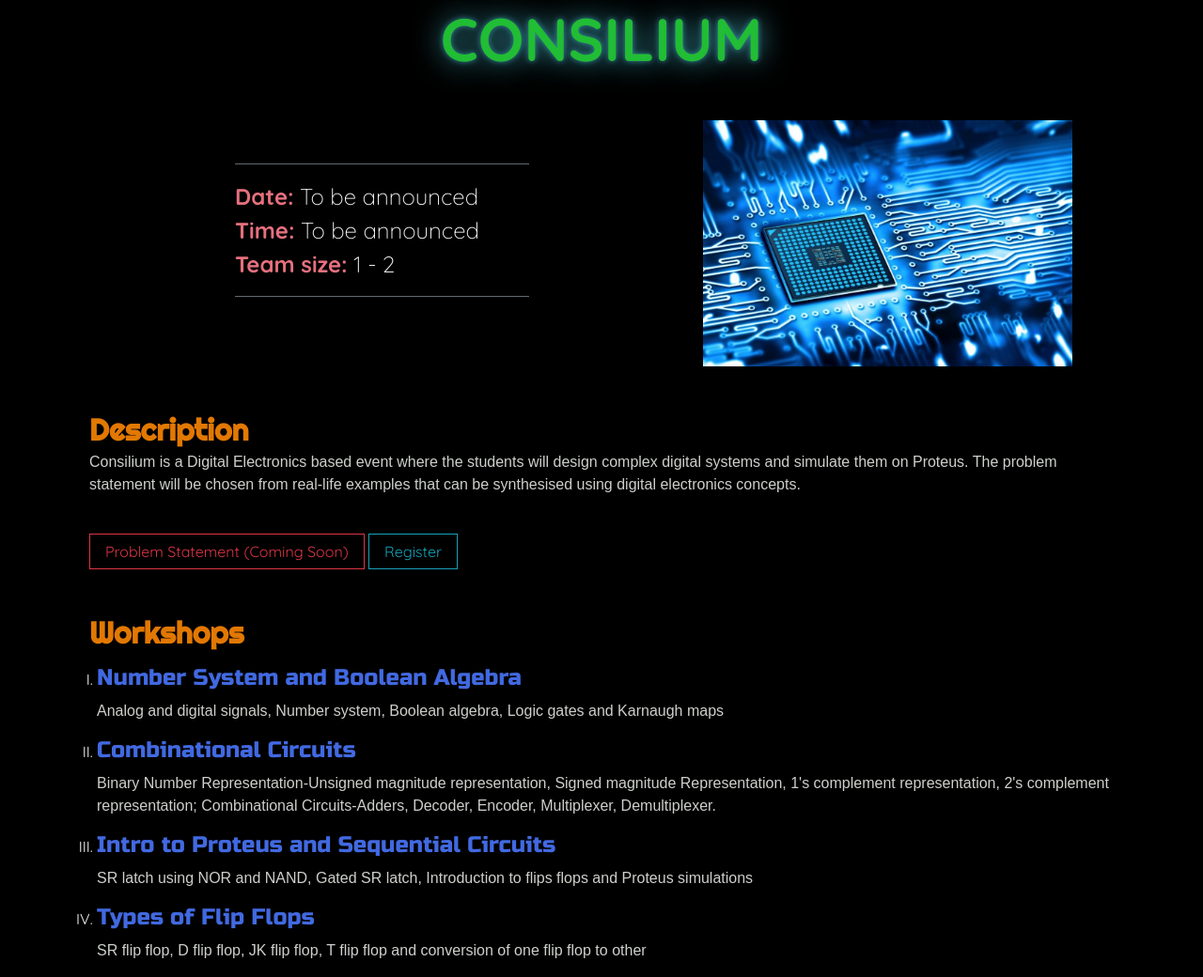
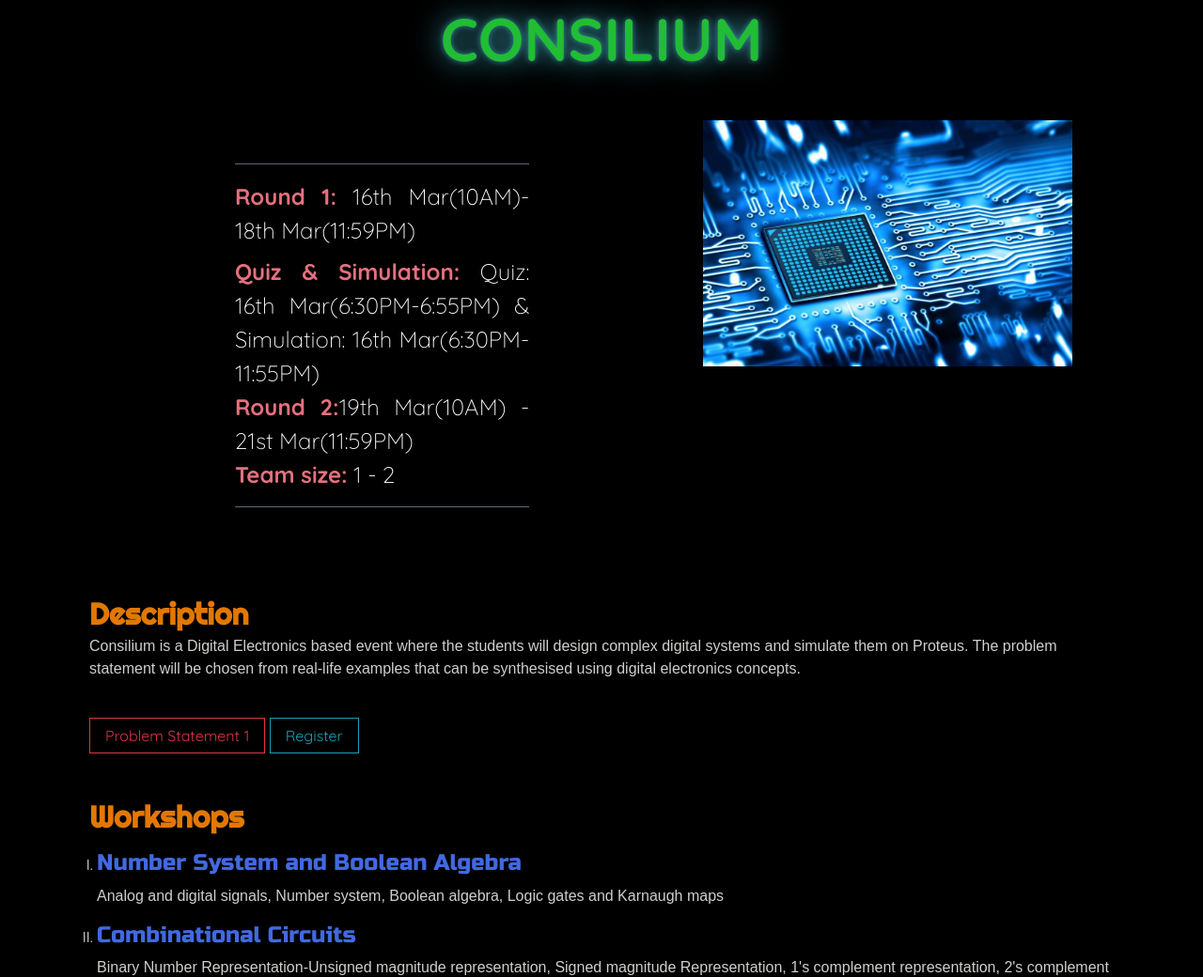
Before and after one commit to Prastuti-IIT-BHU/prastuti, a Django app: template templates/events/consilium.html in a window 1280 px wide. Shown: the part 146-1186 px from the top of the page at 94% size. Run offline with Django 3.2, Linux system fonts and the light colour scheme; the template is opened without the code that fills it, so the values that code supplies are empty; some libraries are stand-ins or nearby versions; some web fonts are replaced.

Commit message:
Update consilium.html

```diff
--- a/templates/events/consilium.html
+++ b/templates/events/consilium.html
@@ -12,9 +12,11 @@
       <div class="col-12 col-md-7 order-2 order-md-1 details">
         <hr class="d-none d-md-block bg-secondary">
         <div>
-          <p class="font-weight-light mt-2 mb-0"><span class="font-weight-bold" style="color:#e5707e">Date:</span>
-            To be announced</p>
-          <p class="font-weight-light mb-0"><span class="font-weight-bold" style="color:#e5707e">Time:</span> To be announced
+          <p class="font-weight-light mt-2 mb-0"><span class="font-weight-bold" style="color:#e5707e">Round 1:</span>
+            16th Mar(10AM)- 18th Mar(11:59PM) </p>
+          <p class="font-weight-light mt-2 mb-0"><span class="font-weight-bold" style="color:#e5707e">Quiz & Simulation:</span>
+            Quiz: 16th Mar(6:30PM-6:55PM) & Simulation: 16th Mar(6:30PM- 11:55PM)</p>
+          <p class="font-weight-light mb-0"><span class="font-weight-bold" style="color:#e5707e">Round 2:</span>19th Mar(10AM) - 21st Mar(11:59PM)
           </p>
           <p class="font-weight-light mb-3"><span class="font-weight-bold" style="color:#e5707e">Team size:</span>
             1 - 2</p>
@@ -32,7 +34,7 @@
             electronics concepts.
         </p>
         <span><a class="btn btn-outline-danger btn-md mt-4 px-3 rounded-0 no-btn-shadow " data-tilt target="_blank"
-          href="#">Problem Statement (Coming Soon)</a></span>
+          href="https://drive.google.com/file/d/1TM-6UFFYwdaQjpIVwvWr86oYb-daKM4m/view?usp=sharing">Problem Statement 1</a></span>
         <span><a class="btn btn-outline-info btn-md mt-4 px-3 rounded-0 no-btn-shadow"
           href="{% url 'event_registration:register' 'Consilium' %}">
           Register
```
